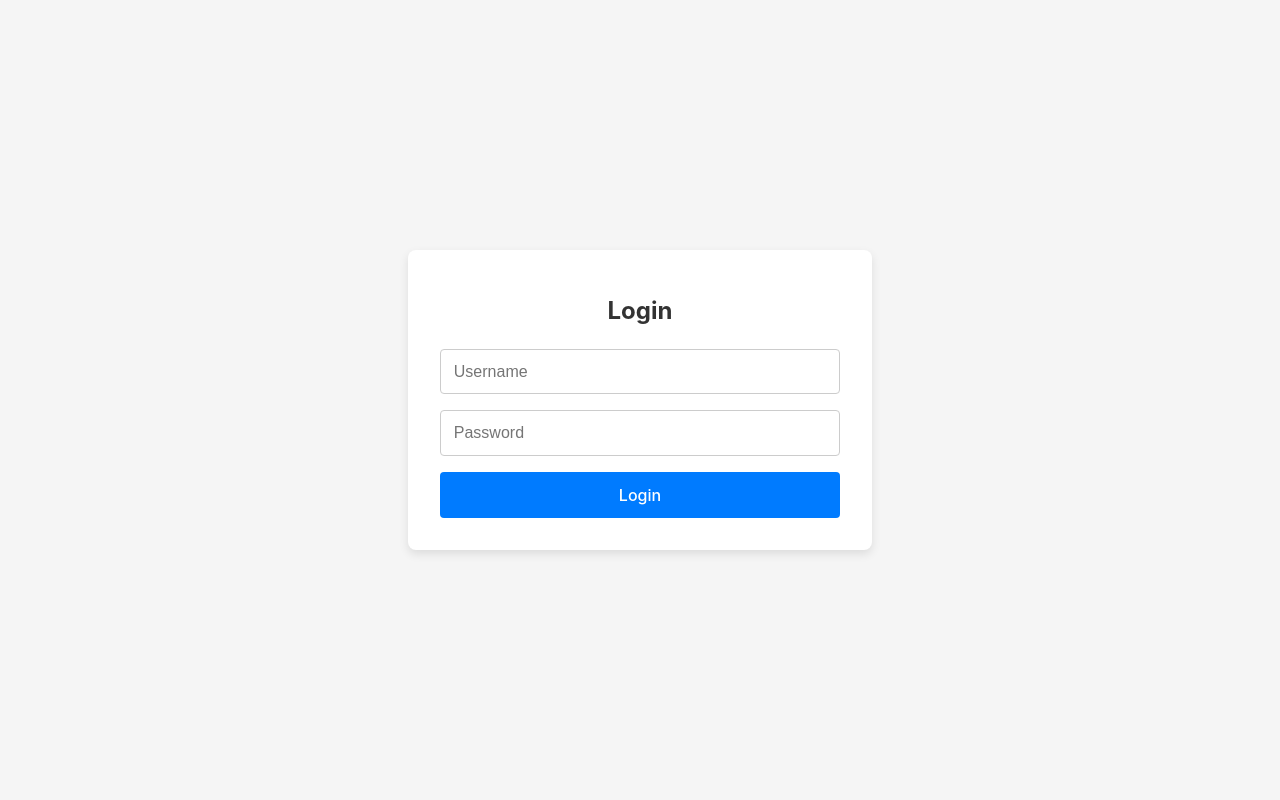
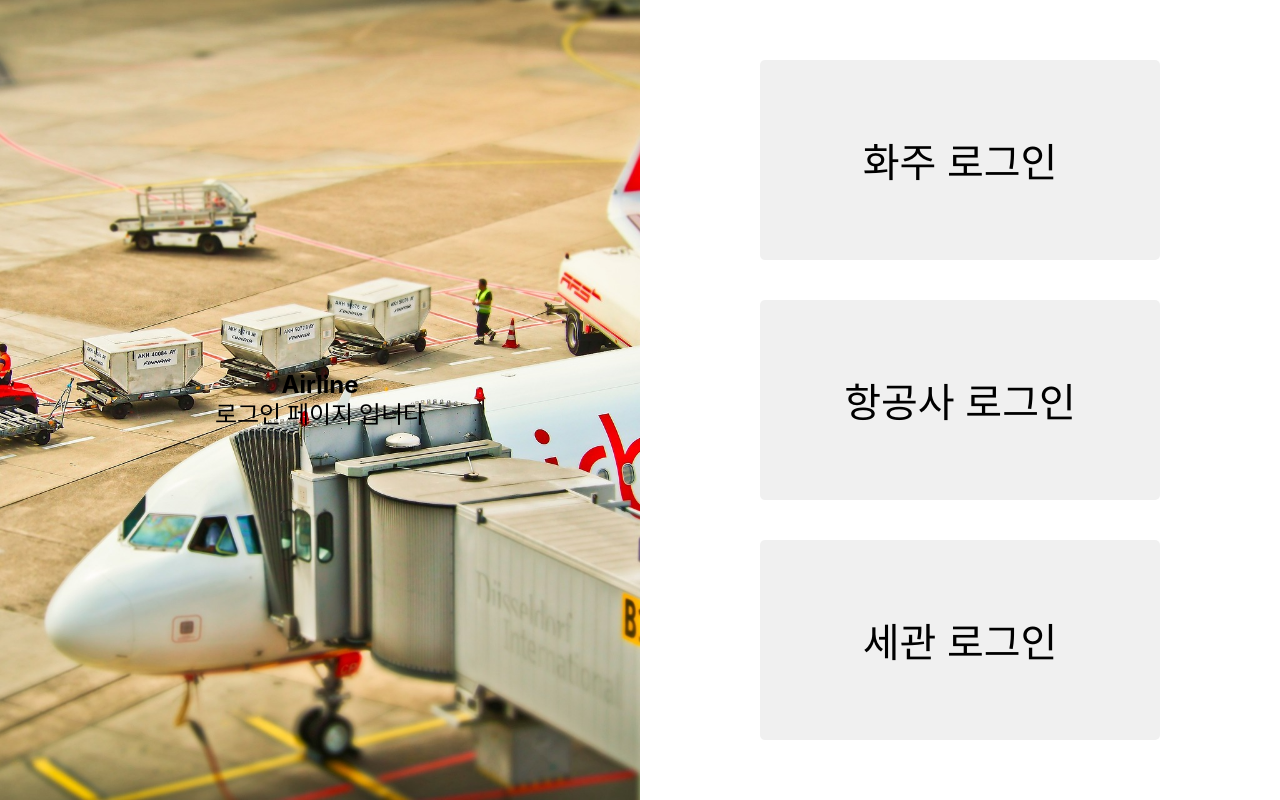
Before and after one commit to Monggu-Park/AirlineTransportFront, a React (Vite) app: page / in a window 1280 px wide. Built offline with nearby package versions, Linux system fonts and the light colour scheme.

Commit message:
feat: 로그인 화면 디자인을 구현한다.

```diff
--- a/src/apis/auth/index.js
+++ b/src/apis/auth/index.js
@@ -1,5 +1,5 @@
-import authInstance from "@/apis/base/authInstance.ts";
-import publicInstance from "@/apis/base/publicInstance.ts";
+import authInstance from "@/apis/base/authInstance";
+import publicInstance from "@/apis/base/publicInstance";
 
 /**
  * @description 1-1. 일반 로그인
--- /dev/null
+++ b/src/components/Login/LoginForm/index.jsx
@@ -0,0 +1,56 @@
+import React, {useState} from "react";
+import {useNavigate} from "react-router-dom";
+import * as Styled from "./style.js";
+import H3 from "@/components/Common/Font/Heading/H3/index.jsx";
+
+export default function LoginForm() {
+
+    const [username, setUsername] = useState("");
+    const [password, setPassword] = useState("");
+    const [showPassword, setShowPassword] = useState(false);
+    const navigate = useNavigate();
+
+    const isFormValid = username !== "" && password !== "";
+
+    return (
+        <Styled.LoginSection>
+            <Styled.Form onSubmit={() => alert("submit")}>
+                <Styled.InputGroup>
+                    <Styled.InputGroupSection>
+                        <H3 text='아이디'/>
+                    </Styled.InputGroupSection>
+
+                    <Styled.Input
+                        type='text'
+                        id='username'
+                        value={username}
+                        onChange={(e) => setUsername(e.target.value)}
+                        placeholder='아이디를 입력해주세요'
+                        required
+                    />
+                </Styled.InputGroup>
+
+                <Styled.InputGroup>
+                    <Styled.InputGroupSection>
+                        <H3 text='비밀번호'/>
+                    </Styled.InputGroupSection>
+                    <Styled.Input
+                        type={showPassword ? "text" : "password"}
+                        id='password'
+                        value={password}
+                        onChange={(e) => setPassword(e.target.value)}
+                        placeholder='비밀번호를 입력해주세요'
+                        required
+                    />
+                    <Styled.ShowPasswordBtn type='button' onClick={() => setShowPassword(!showPassword)}>
+                        {showPassword ? "숨기기" : "보이기"}
+                    </Styled.ShowPasswordBtn>
+                </Styled.InputGroup>
+
+                <Styled.SignInButton type='submit' disabled={!isFormValid}>
+                    로그인
+                </Styled.SignInButton>
+            </Styled.Form>
+        </Styled.LoginSection>
+    );
+}
--- /dev/null
+++ b/src/components/Login/LoginForm/style.js
@@ -0,0 +1,61 @@
+import styled from "styled-components";
+
+export const LoginSection = styled.div`
+    flex: 1;
+    width: 50vw;
+    display: flex;
+    flex-direction: column;
+    justify-content: center;
+    align-items: center;
+    background-color: #f8f9fa;
+`;
+
+export const Form = styled.form`
+    display: flex;
+    flex-direction: column;
+    width: 100%;
+    max-width: 400px;
+`;
+
+export const InputGroup = styled.div`
+    margin-bottom: 20px;
+`;
+
+export const InputGroupSection = styled.div`
+    margin-bottom: 5px;
+`;
+
+export const Input = styled.input`
+    width: 140%;
+    padding: 15px;
+    margin-top: 5px;
+    margin-bottom: 5px;
+    font-size: 16px;
+    border: 1px solid #ccc;
+    border-radius: 4px;
+`;
+
+export const ShowPasswordBtn = styled.button`
+    margin-top: 10px;
+    cursor: pointer;
+    background: none;
+    border: none;
+    color: #007bff;
+`;
+
+export const SignInButton = styled.button`
+    width: 150%;
+    padding: 20px;
+    margin-top: 20px;
+    font-size: 16px;
+    border: none;
+    border-radius: 20px;
+    cursor: pointer;
+    background-color: ${({ disabled }) => (disabled ? "#ccc" : "#666")};
+    color: ${({ disabled }) => (disabled ? "#666" : "white")};
+    transition: background-color 0.3s ease;
+
+    &:hover {
+        background-color: ${({ disabled }) => (disabled ? "#ccc" : "#777")};
+    }
+`;
--- /dev/null
+++ b/src/components/Login/SelectRole/index.jsx
@@ -0,0 +1,12 @@
+import * as Styled from "./style.js"
+
+export default function SelectRole() {
+
+    return (
+        <Styled.RoleContainer>
+            <Styled.RoleButton>화주 로그인</Styled.RoleButton>
+            <Styled.RoleButton>항공사 로그인</Styled.RoleButton>
+            <Styled.RoleButton>세관 로그인</Styled.RoleButton>
+        </Styled.RoleContainer>
+    )
+}
--- /dev/null
+++ b/src/components/Login/SelectRole/style.js
@@ -0,0 +1,28 @@
+import styled from "styled-components";
+import theme from "@/shared/theme.js";
+
+export const RoleContainer = styled.div`
+    width: 50vw;
+    height: 100%;
+    display: flex;
+    flex-direction: column;
+    justify-content: center;
+    align-items: center;
+`
+
+export const RoleButton = styled.button`
+    width: 400px;
+    height: 200px;
+    margin: 20px;
+    border: none;
+    border-radius: 5px;
+    background-color: #f0f0f0;
+    color: #000;
+    font-size: 2.5rem;
+    cursor: pointer;
+    transition: background-color 0.3s;
+
+    &:hover {
+        background-color: ${theme.colorSystem.blue["200"]};
+    }
+`
--- a/src/pages/Login/index.jsx
+++ b/src/pages/Login/index.jsx
@@ -1,46 +1,21 @@
+import * as Styled from "./style";
 import React, { useState } from "react";
-import * as Styled from "./style.js"
+import H1 from "@/components/Common/Font/Heading/H1";
+import LoginForm from "@/components/Login/LoginForm/index.jsx";
+import SelectRole from "@/components/Login/SelectRole/index.jsx";
 
-const Login = () => {
-    const [username, setUsername] = useState("");
-    const [password, setPassword] = useState("");
-    const [error, setError] = useState("");
-
-    const handleSubmit = (e) => {
-        e.preventDefault();
-        if (!username || !password) {
-            setError("ID, PW를 모두 입력해주세요.");
-            return;
-        }
-
-        console.log("Logging in:", { username, password });
-        setError("");
-        alert("로그인 성공!");
-    };
+export default function Login() {
 
     return (
-        <Styled.Container>
-            <Styled.LoginBox>
-                <Styled.Title>Login</Styled.Title>
-                <Styled.Form onSubmit={handleSubmit}>
-                    {error && <Styled.Error>{error}</Styled.Error>}
-                    <Styled.Input
-                        type="text"
-                        placeholder="Username"
-                        value={username}
-                        onChange={(e) => setUsername(e.target.value)}
-                    />
-                    <Styled.Input
-                        type="password"
-                        placeholder="Password"
-                        value={password}
-                        onChange={(e) => setPassword(e.target.value)}
-                    />
-                    <Styled.Button type="submit">Login</Styled.Button>
-                </Styled.Form>
-            </Styled.LoginBox>
-        </Styled.Container>
+        <Styled.LoginContainer>
+            <Styled.WelcomeSection>
+                <H1 text='Airline' />
+                <H1 text='로그인 페이지 입니다' />
+            </Styled.WelcomeSection>
+            <SelectRole/>
+            {/*<LoginForm/>*/}
+
+
+        </Styled.LoginContainer>
     );
-};
-
-export default Login;
+}
--- a/src/pages/Login/style.js
+++ b/src/pages/Login/style.js
@@ -1,62 +1,22 @@
-
-// Styled Components
 import styled from "styled-components";
 
-export const Container = styled.div`
-  display: flex;
-  justify-content: center;
-  align-items: center;
-  height: 100vh;
+export const LoginContainer = styled.div`
+    display: flex;
     width: 100vw;
-  background-color: #f5f5f5;
+    height: 100vh;
 `;
 
-export const LoginBox = styled.div`
-  background: white;
-  padding: 2rem;
-  border-radius: 8px;
-  box-shadow: 0 4px 10px rgba(0, 0, 0, 0.1);
-  width: 100%;
-  max-width: 400px;
+export const WelcomeSection = styled.div`
+    flex: 1;
+    width: 100%;
+    height: 100vh; /* 전체 화면 높이 */
+    background-color: #f0f0f0;
+    display: flex;
+    flex-direction: column;
+    align-items: center;
+    justify-content: center;
+    background-image: url("/src/assets/images/airlineImage.jpg");
+    background-size: cover;
+    background-position: center;
+    background-repeat: no-repeat;
 `;
-
-export const Title = styled.h1`
-  margin-bottom: 1.5rem;
-  font-size: 24px;
-  text-align: center;
-  color: #333;
-`;
-
-export const Form = styled.form`
-  display: flex;
-  flex-direction: column;
-`;
-
-export const Input = styled.input`
-  padding: 0.8rem;
-  margin-bottom: 1rem;
-  border: 1px solid #ccc;
-  border-radius: 4px;
-  font-size: 16px;
-`;
-
-export const Button = styled.button`
-  padding: 0.8rem;
-  background-color: #007bff;
-  color: white;
-  font-size: 16px;
-  border: none;
-  border-radius: 4px;
-  cursor: pointer;
-  transition: background-color 0.3s ease;
-
-  &:hover {
-    background-color: #0056b3;
-  }
-`;
-
-export const Error = styled.p`
-  color: red;
-  font-size: 14px;
-  margin-bottom: 1rem;
-`;
```
Also changed, not shown: src/assets/images/airlineImage.jpg (added).
